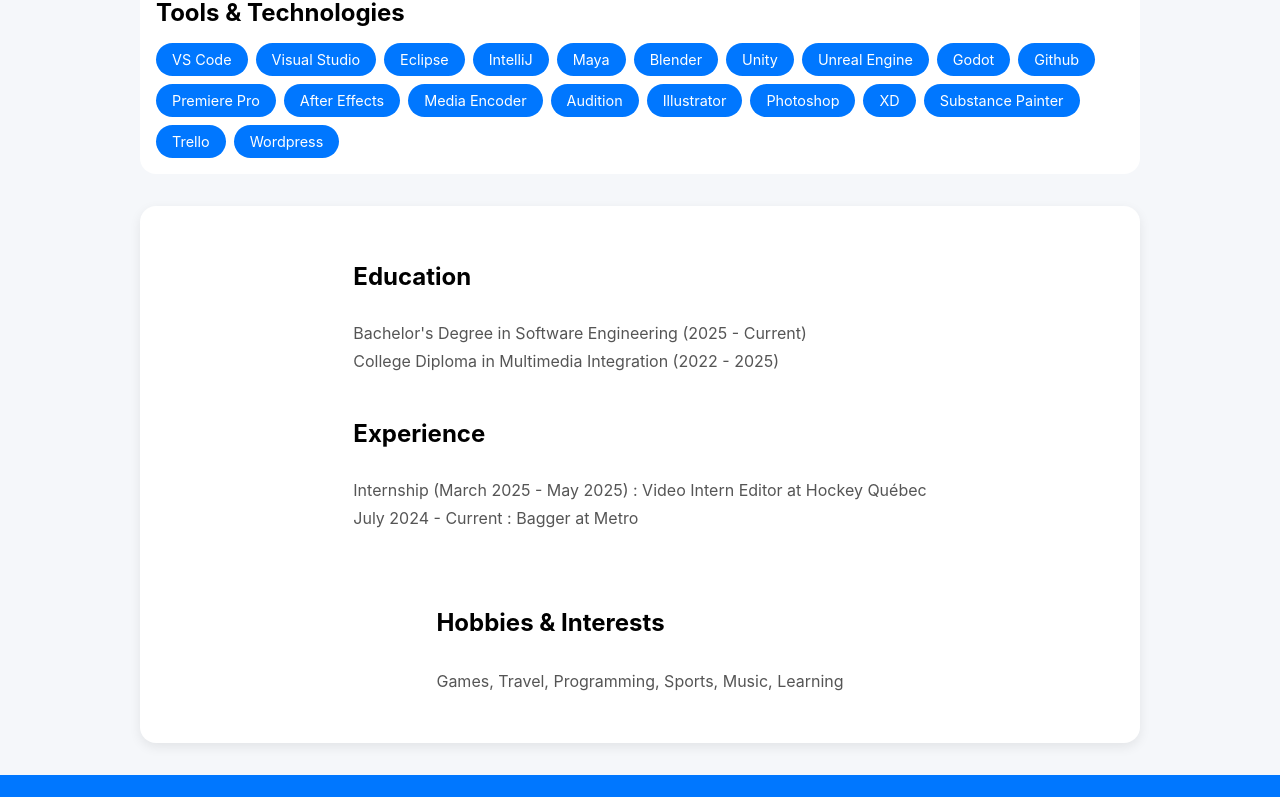
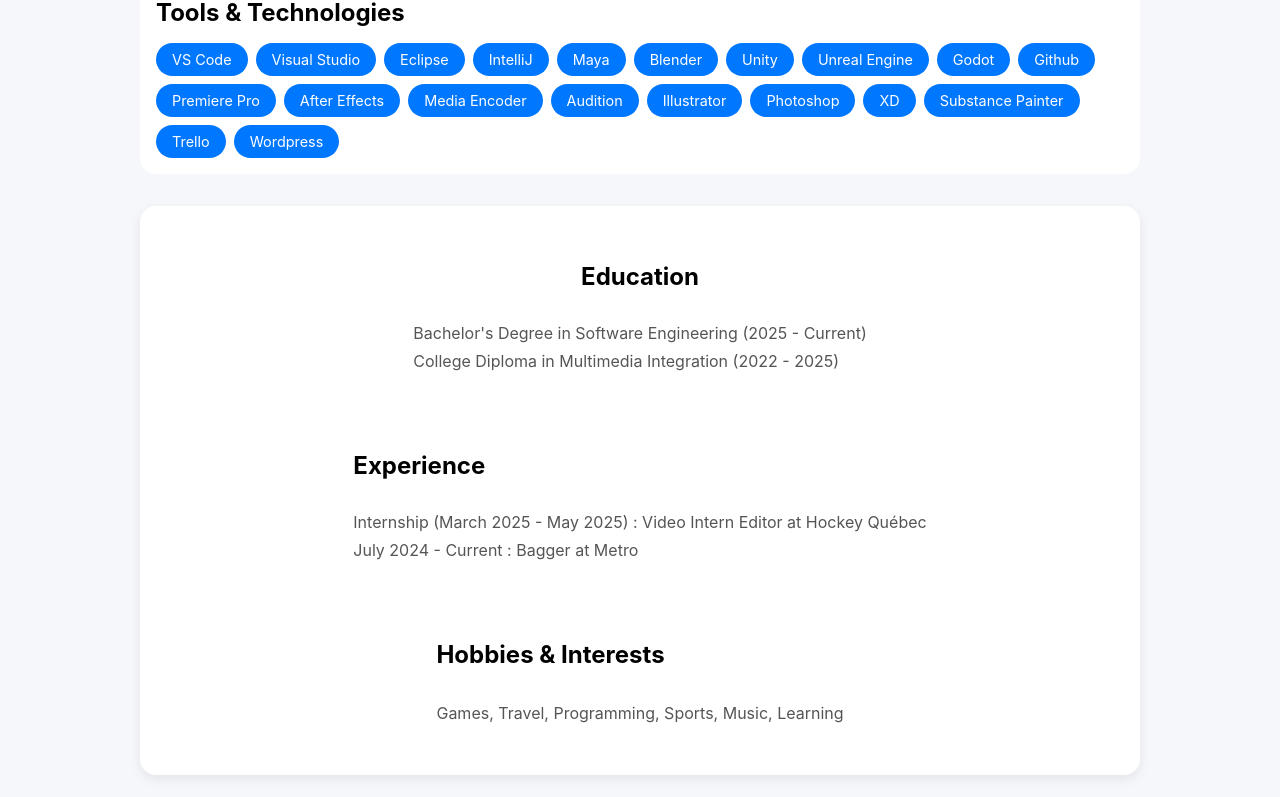
Before and after one commit to 2259198/My-portfolio, a React (Vite) app: page /#/about in a window 1280 px wide. Shown: the part 638-1435 px from the top of the page. Built offline with nearby package versions, Linux system fonts and the light colour scheme.

Commit message:
I'm modifying the personal-life section

```diff
--- a/src/pages/About.jsx
+++ b/src/pages/About.jsx
@@ -44,12 +44,15 @@
         </div>
 
         <div className='personal-life'>
-          <div className="experience">
+          <div className="education">
             <h3>Education</h3>
             <ul>
               <li>Bachelor's Degree in Software Engineering (2025 - Current)</li>
               <li>College Diploma in Multimedia Integration (2022 - 2025)</li>
             </ul>
+          </div>
+
+          <div className="experience">
             <h3>Experience</h3>
             <ul>
               <li>Internship (March 2025 - May 2025) : Video Intern Editor at Hockey Québec</li>
--- a/src/pages/About.scss
+++ b/src/pages/About.scss
@@ -76,7 +76,7 @@
     box-shadow: 0 4px 12px rgba(0,0,0,0.08);
   }
 
-  .skills, .experience, .personal {
+  .education, .skills, .experience, .personal {
     display: flex;
     flex-direction: column;
     align-items: center;
```
